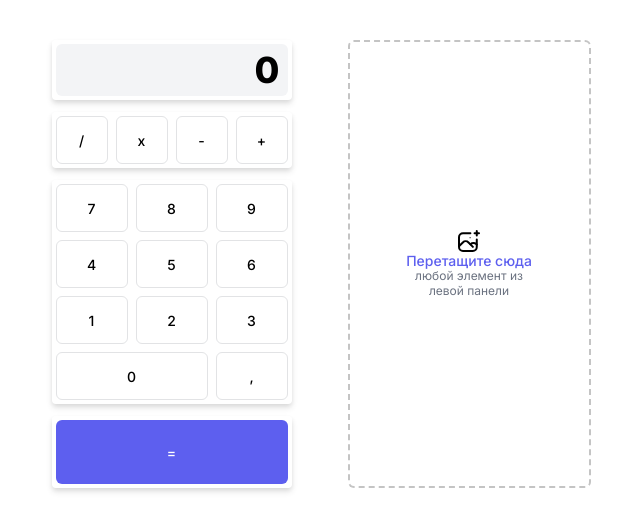
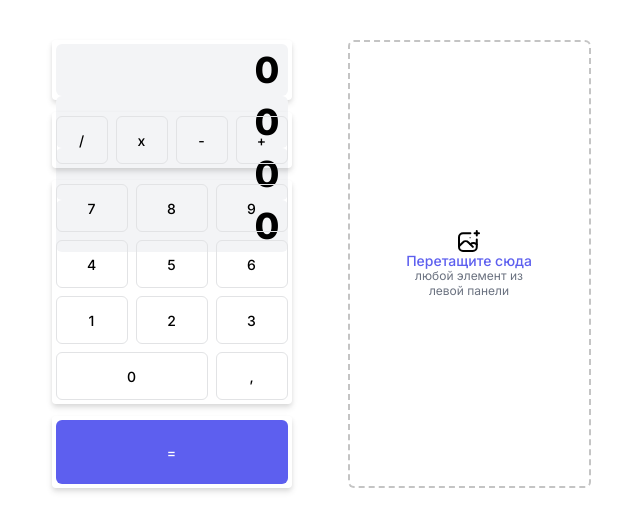
Before and after one commit to stoshich/calculator-counstructor, a React (Vite) app: page / in a window 1280 px wide. Shown: the top 530 px of the page, without its empty margins (319-959 px from the left). Built offline with nearby package versions, Linux system fonts and the light colour scheme.

Commit message:
task 1 test

```diff
--- a/src/components/DisplayComponent/DisplayComponent.tsx
+++ b/src/components/DisplayComponent/DisplayComponent.tsx
@@ -6,6 +6,9 @@ const DisplayComponent = () => {
   return (
     <div className={classes.disp}>
       <Display />
+      <Display />
+      <Display />
+      <Display />
     </div>
   )
 }
```
